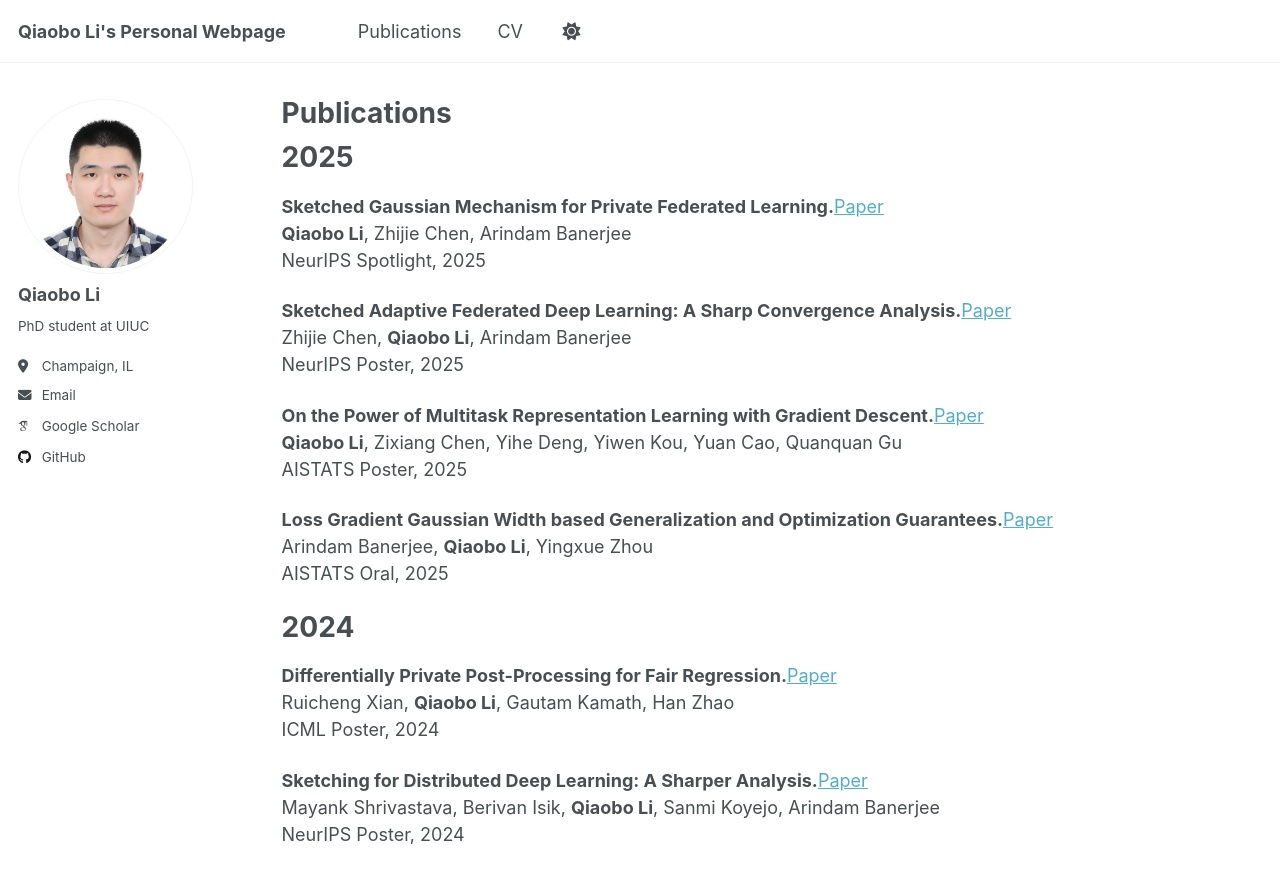
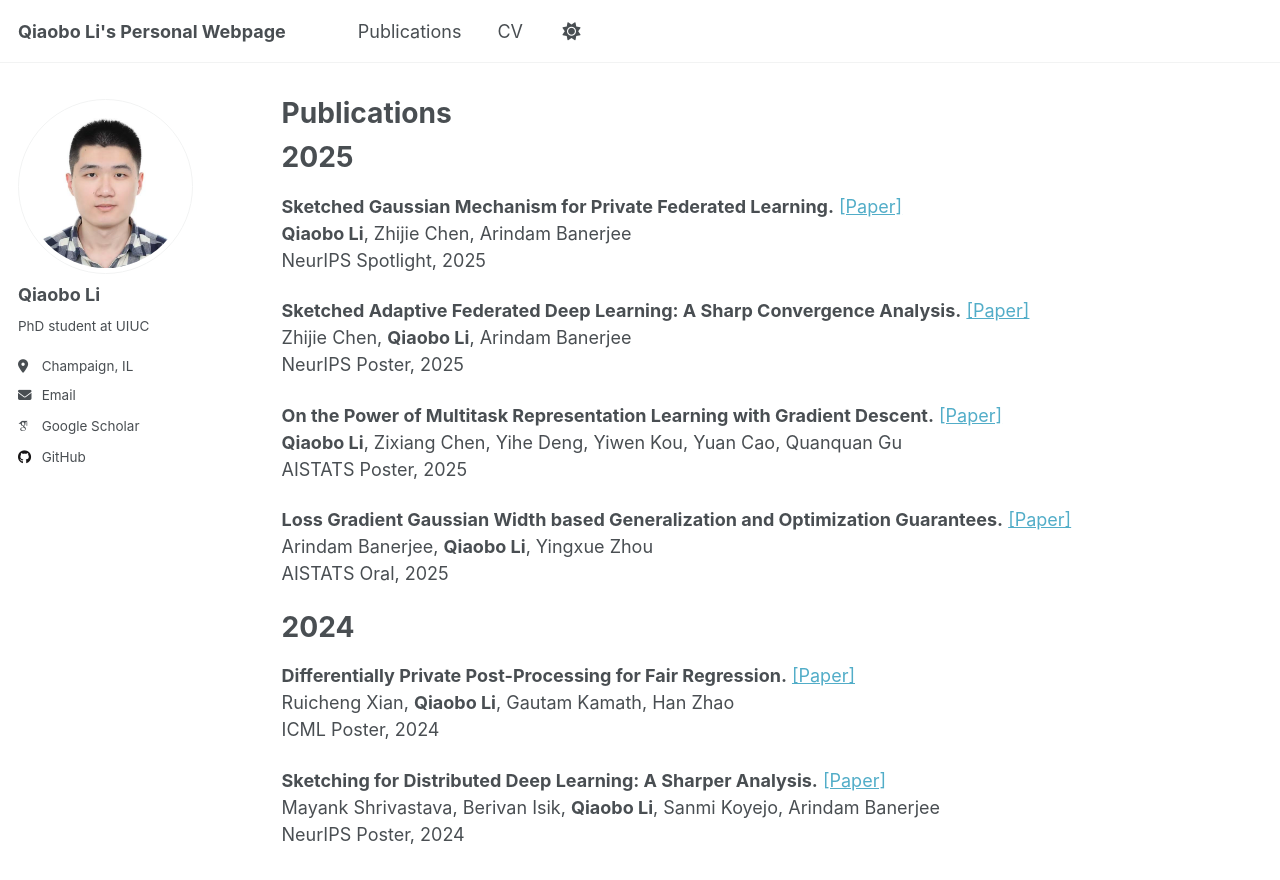
Before and after one commit to JoyceLi0729/joyceli0729.github.io, a Jekyll site: the page built from _pages/publications.md, in a window 1280 px wide and 1261 px high. Shown: the top 880 px of the window. Built offline with Jekyll 4.4.1, drawn with Linux system fonts in a browser that asks for light colours; some web fonts are replaced; a script that is not in the unit is left out.

Commit message:
Update publications.md

```diff
--- a/_pages/publications.md
+++ b/_pages/publications.md
@@ -8,27 +8,27 @@ author_profile: true
 {% include base_path %}
 
 # 2025
-**Sketched Gaussian Mechanism for Private Federated Learning.**[Paper](https://openreview.net/pdf?id=AUs0rScwK0)
+**Sketched Gaussian Mechanism for Private Federated Learning.** [[Paper]](https://openreview.net/pdf?id=AUs0rScwK0)
 **Qiaobo Li**, Zhijie Chen, Arindam Banerjee
 NeurIPS Spotlight, 2025
 
-**Sketched Adaptive Federated Deep Learning: A Sharp Convergence Analysis.**[Paper](https://openreview.net/pdf?id=XIeE8jbM4K)
+**Sketched Adaptive Federated Deep Learning: A Sharp Convergence Analysis.** [[Paper]](https://openreview.net/pdf?id=XIeE8jbM4K)
 Zhijie Chen, **Qiaobo Li**, Arindam Banerjee
 NeurIPS Poster, 2025
 
-**On the Power of Multitask Representation Learning with Gradient Descent.**[Paper](https://openreview.net/attachment?id=gY7Igf5Jwt&name=pdf)
+**On the Power of Multitask Representation Learning with Gradient Descent.** [[Paper]](https://openreview.net/attachment?id=gY7Igf5Jwt&name=pdf)
 **Qiaobo Li**, Zixiang Chen, Yihe Deng, Yiwen Kou, Yuan Cao, Quanquan Gu
 AISTATS Poster, 2025
 
-**Loss Gradient Gaussian Width based Generalization and Optimization Guarantees.**[Paper](https://openreview.net/attachment?id=3t33grIKkc&name=pdf)
+**Loss Gradient Gaussian Width based Generalization and Optimization Guarantees.** [[Paper]](https://openreview.net/attachment?id=3t33grIKkc&name=pdf)
 Arindam Banerjee, **Qiaobo Li**, Yingxue Zhou
 AISTATS Oral, 2025
 
 # 2024
-**Differentially Private Post-Processing for Fair Regression.**[Paper](https://raw.githubusercontent.com/mlresearch/v235/main/assets/xian24b/xian24b.pdf)
+**Differentially Private Post-Processing for Fair Regression.** [[Paper]](https://raw.githubusercontent.com/mlresearch/v235/main/assets/xian24b/xian24b.pdf)
 Ruicheng Xian, **Qiaobo Li**, Gautam Kamath, Han Zhao
 ICML Poster, 2024
 
-**Sketching for Distributed Deep Learning: A Sharper Analysis.**[Paper](https://openreview.net/pdf?id=0G0VpMjKyV)
+**Sketching for Distributed Deep Learning: A Sharper Analysis.** [[Paper]](https://openreview.net/pdf?id=0G0VpMjKyV)
 Mayank Shrivastava, Berivan Isik, **Qiaobo Li**, Sanmi Koyejo, Arindam Banerjee
 NeurIPS Poster, 2024
```
